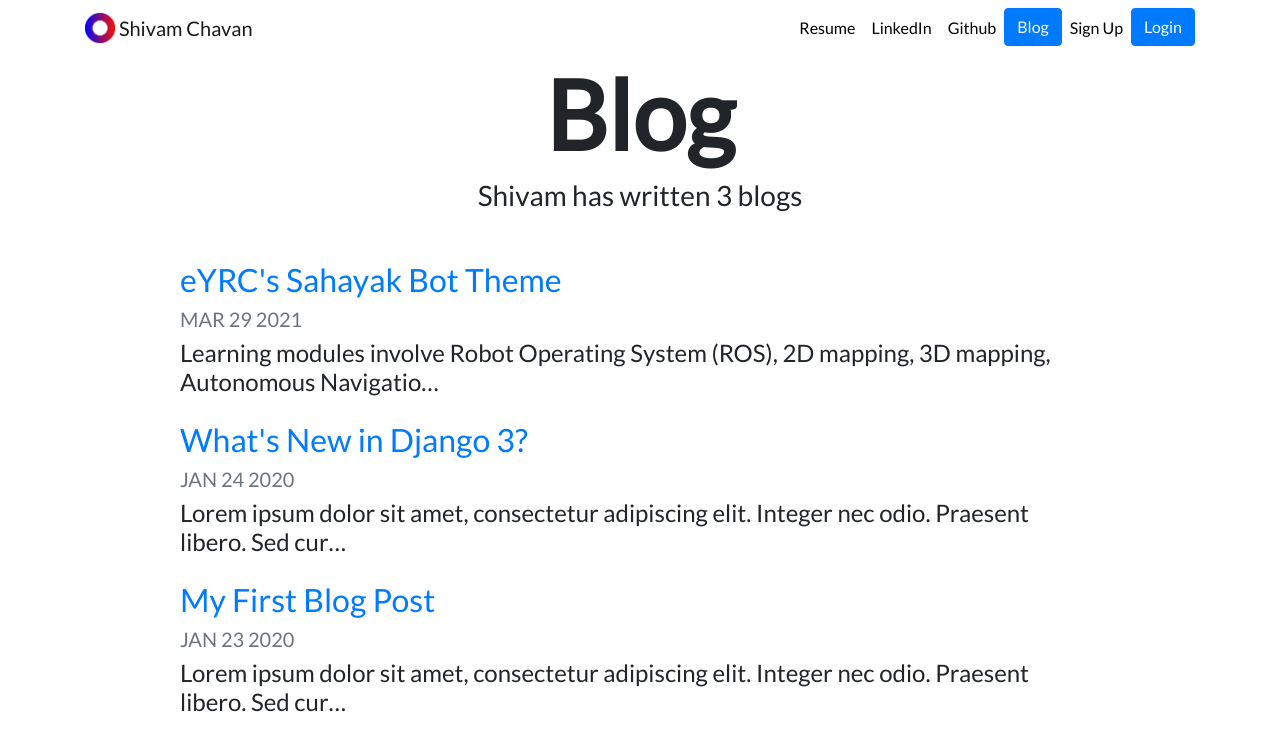
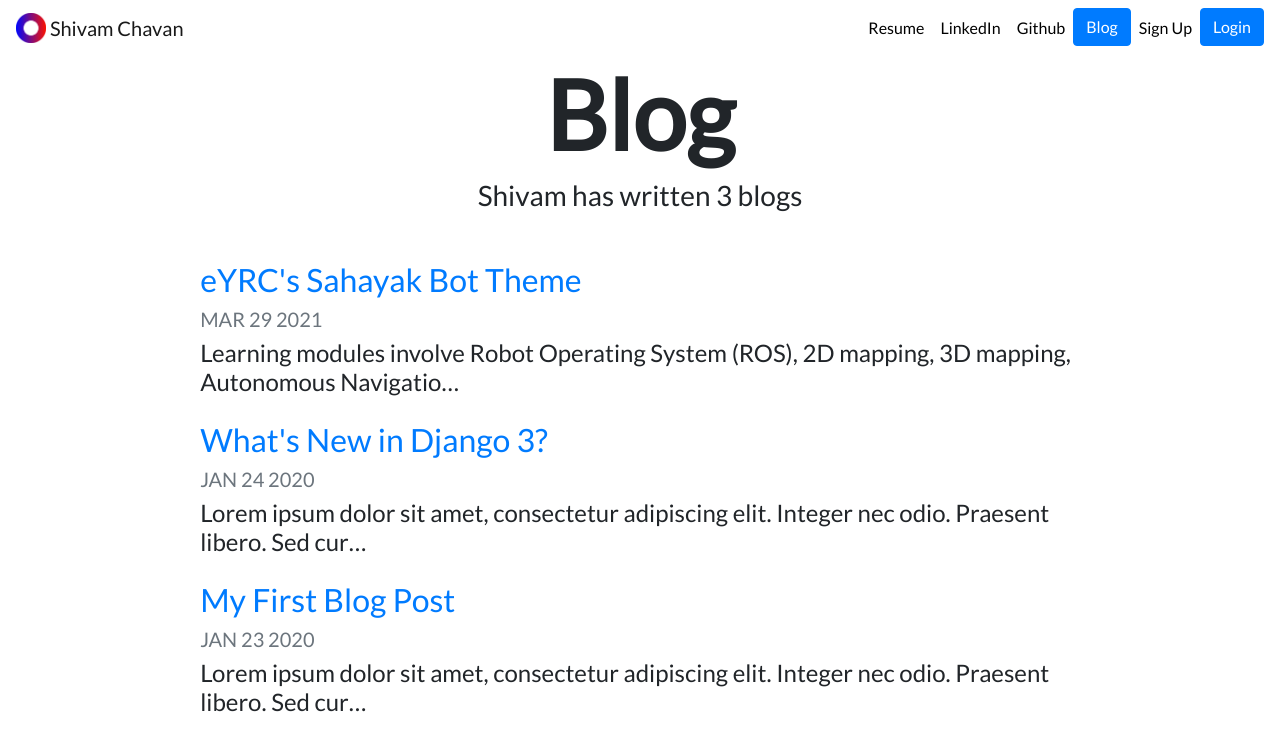
Before and after one commit to shivam675/portfolio, a Django app: page /blog/ in a window 1280 px wide. Shown: the top 751 px of the page. Run offline with Django 3.2, Linux system fonts and the light colour scheme; data comes from the database, SQL or seed files in the repository; some libraries are stand-ins or nearby versions.

Commit message:
Div container is removed now 1080p resolution screen will display it nice

```diff
--- a/portfolio/templates/portfolio/base.html
+++ b/portfolio/templates/portfolio/base.html
@@ -23,7 +23,7 @@
 
   <nav id="topNav" class="navbar navbar-expand-md navbar-light">
      <!-- <nav id="topNav" class="navbar navbar-expand-md navbar-light"> -->
-    <div class="container">
+    <!-- <div class="container"> -->
       <a class="navbar-brand" href="{% url 'home' %}">
         <img src="{% static "portfolio/Logo.png" %}" width="30" height="30" class="d-inline-block align-top" alt="Nick's Logo">
         <span>Shivam Chavan</span>
@@ -64,11 +64,13 @@
           </li>
         </ul>
       </div>
+    <!-- </div> -->
+  </nav>
+  <div class="row justify-content-center mt-10">
+    <div class="col-md-10">
+      {% block content %}{% endblock %}
     </div>
-  </nav>
-  <div class="container">
-    {% block content %}{% endblock %}
-  </div>
+</div>
 
   <!-- Optional JavaScript -->
   <!-- jQuery first, then Popper.js, then Bootstrap JS -->
```
